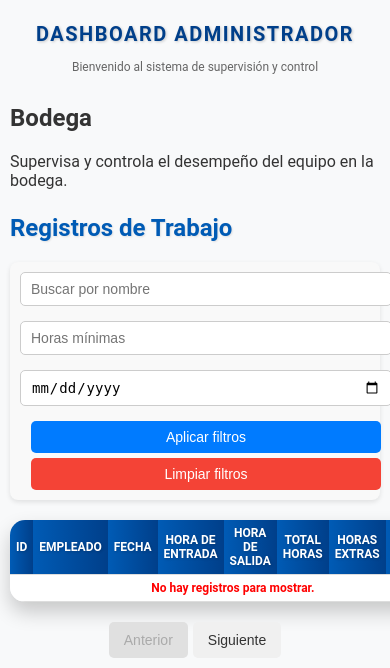
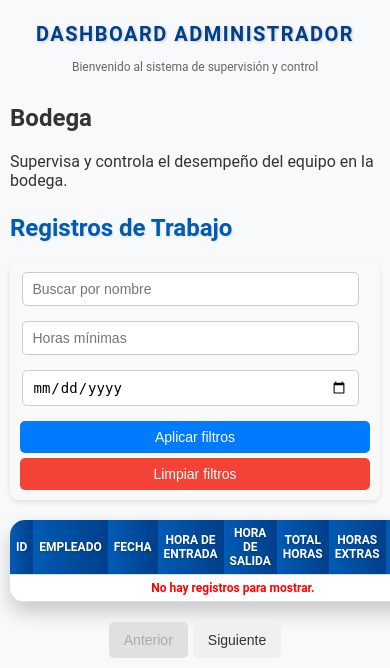
Before and after one commit to TheFive40/L_H-Web-Software, a Flask app: page /admin/ in a window 390 px wide. Shown: the part 517-1185 px from the top of the page. Run offline with Flask 3, Linux system fonts and the light colour scheme; the visitor is signed in with stand-in values (Sample User, id 1); data that the repository does not hold is empty; some libraries are stand-ins or nearby versions.

Commit message:
AdminDashboard.css & EmployeeManagement.css Responsive

```diff
--- a/static/css/home/panel/admin/AdminDashboard.css
+++ b/static/css/home/panel/admin/AdminDashboard.css
@@ -544,7 +544,7 @@ table td:last-child {
     .filters input[type="text"],
     .filters input[type="number"],
     .filters input[type="date"] {
-        width: 100%;
+        width: 90%;
         margin-bottom: 10px;
     }
     .filters button {
@@ -587,11 +587,13 @@ table td:last-child {
         gap: 5px;
     }
 
-    .filters input,
     .filters button {
         width: 100%;
     }
-
+    .filters input{
+        width: 80%;
+        margin-right: 10px;
+    }
     .table-container {
         overflow-x: auto;
     }
@@ -641,6 +643,7 @@ table td:last-child {
         font-size: 12px;
         padding: 8px;
     }
+
 }
 
 @media (max-width: 1024px) and (min-width: 768px) {
```
